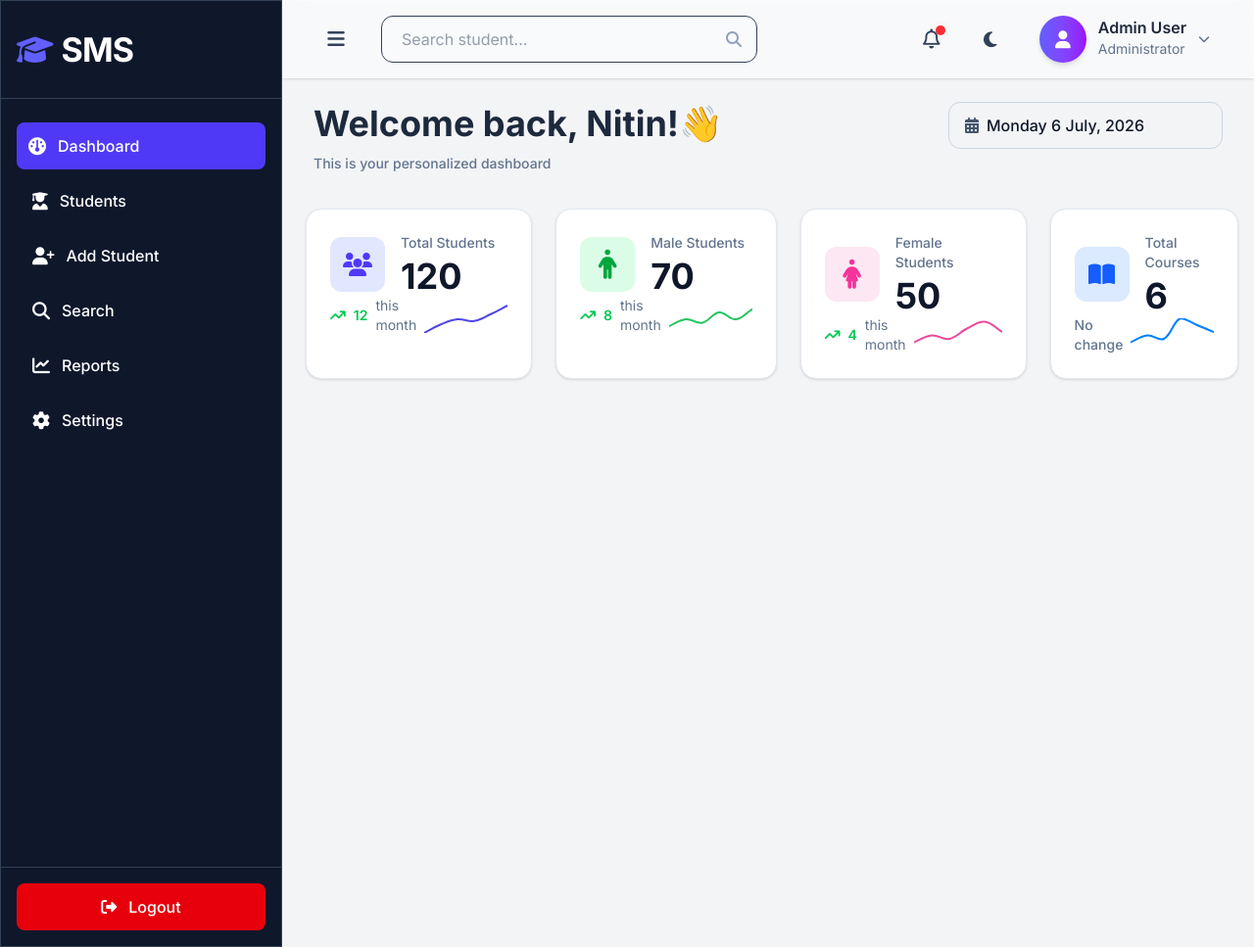
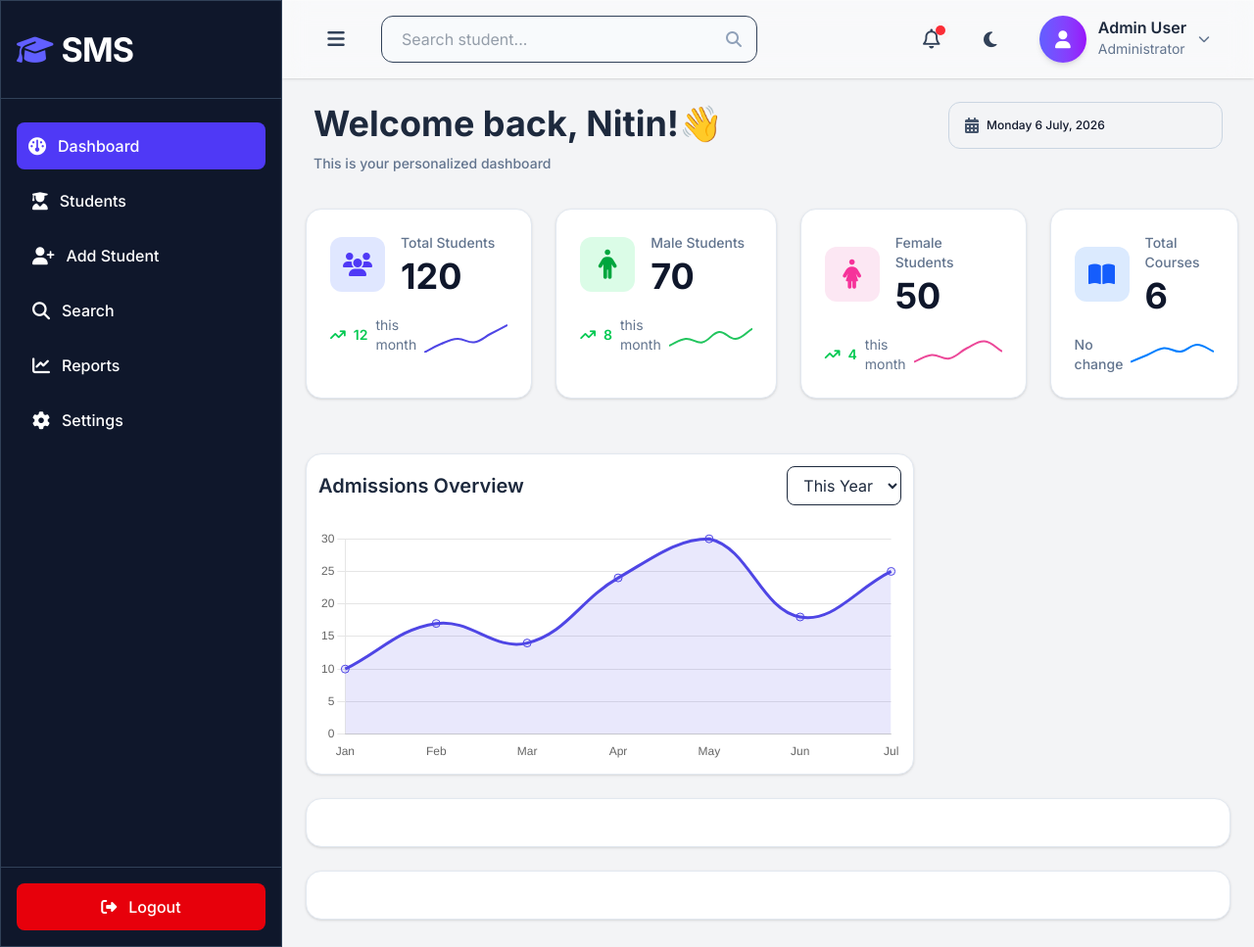
Before and after one commit to Nitin0259/Student-Management-System, a Django app: page /dashboard/ in a window 1280 px wide. Shown: the whole page at 98% size. Run offline with Django 5.2, Linux system fonts and the light colour scheme; a user stored in the database is signed in.

Commit message:
Adding some chart

```diff
--- a/MainApp/static/src/input.css
+++ b/MainApp/static/src/input.css
@@ -1,3 +1,6 @@
 @import "tailwindcss";
 
+@source "../../templates";
+@source "../../**/*.py";
+
 @custom-variant dark (&:where(.dark, .dark *));
--- a/MainApp/static/src/output.css
+++ b/MainApp/static/src/output.css
@@ -21,7 +21,6 @@
     --color-blue-700: oklch(48.8% 0.243 264.376);
     --color-blue-900: oklch(37.9% 0.146 265.522);
     --color-indigo-100: oklch(93% 0.034 272.788);
-    --color-indigo-400: oklch(67.3% 0.182 276.935);
     --color-indigo-500: oklch(58.5% 0.233 277.117);
     --color-indigo-600: oklch(51.1% 0.262 276.966);
     --color-indigo-700: oklch(45.7% 0.24 277.023);
@@ -44,8 +43,6 @@
     --color-white: #fff;
     --spacing: 0.25rem;
     --container-md: 28rem;
-    --container-2xl: 42rem;
-    --container-5xl: 64rem;
     --text-xs: 0.75rem;
     --text-xs--line-height: calc(1 / 0.75);
     --text-sm: 0.875rem;
@@ -60,10 +57,6 @@
     --text-3xl--line-height: calc(2.25 / 1.875);
     --text-4xl: 2.25rem;
     --text-4xl--line-height: calc(2.5 / 2.25);
-    --text-5xl: 3rem;
-    --text-5xl--line-height: 1;
-    --text-6xl: 3.75rem;
-    --text-6xl--line-height: 1;
     --font-weight-medium: 500;
     --font-weight-semibold: 600;
     --font-weight-bold: 700;
@@ -275,11 +268,17 @@
   .z-50 {
     z-index: 50;
   }
+  .col-span-2 {
+    grid-column: span 2 / span 2;
+  }
+  .col-span-3 {
+    grid-column: span 3 / span 3;
+  }
   .mt-1 {
     margin-top: var(--spacing);
   }
-  .mt-6 {
-    margin-top: calc(var(--spacing) * 6);
+  .mt-5 {
+    margin-top: calc(var(--spacing) * 5);
   }
   .mr-6 {
     margin-right: calc(var(--spacing) * 6);
@@ -897,6 +881,14 @@
       }
     }
   }
+  .hover\:-translate-y-1 {
+    &:hover {
+      @media (hover: hover) {
+        --tw-translate-y: calc(var(--spacing) * -1);
+        translate: var(--tw-translate-x) var(--tw-translate-y);
+      }
+    }
+  }
   .hover\:bg-blue-700 {
     &:hover {
       @media (hover: hover) {
@@ -985,17 +982,20 @@
       display: block;
     }
   }
+  .lg\:text-xs {
+    @media (width >= 64rem) {
+      font-size: var(--text-xs);
+      line-height: var(--tw-leading, var(--text-xs--line-height));
+    }
+  }
+  .xl\:grid-cols-3 {
+    @media (width >= 80rem) {
+      grid-template-columns: repeat(3, minmax(0, 1fr));
+    }
+  }
   .dark\:border-slate-700 {
     &:where(.dark, .dark *) {
       border-color: var(--color-slate-700);
-    }
-  }
-  .dark\:bg-indigo-500\/20 {
-    &:where(.dark, .dark *) {
-      background-color: color-mix(in srgb, oklch(58.5% 0.233 277.117) 20%, transparent);
-      @supports (color: color-mix(in lab, red, red)) {
-        background-color: color-mix(in oklab, var(--color-indigo-500) 20%, transparent);
-      }
     }
   }
   .dark\:bg-slate-800 {
@@ -1006,11 +1006,6 @@
   .dark\:bg-slate-900 {
     &:where(.dark, .dark *) {
       background-color: var(--color-slate-900);
-    }
-  }
-  .dark\:text-indigo-400 {
-    &:where(.dark, .dark *) {
-      color: var(--color-indigo-400);
     }
   }
   .dark\:text-slate-50 {
--- a/MainApp/templates/base.html
+++ b/MainApp/templates/base.html
@@ -152,7 +152,7 @@
     // Total student
     createMiniChart(
       "totalStudentsChart",
-    [20, 25, 28, 27, 31, 36],
+      [20, 25, 28, 26, 31, 36],
       "#4f46e5"
     );
     // Male Student
@@ -171,9 +171,62 @@
     // Total courses
     createMiniChart(
       "totalCoursesChart",
-      [8, 10, 9, 15, 13, 11],
+      [8, 10, 12, 11, 13, 11],
       "#007fff"
     )
+
+    // Admission-overview chart
+    new Chart(document.getElementById("admissionChart"), {
+
+      type: "line",
+
+      data: {
+
+        labels: ["Jan", "Feb", "Mar", "Apr", "May", "Jun", "Jul"],
+
+        datasets: [{
+
+          data: [10, 17, 14, 24, 30, 18, 25],
+
+          borderColor: "#4f46e5",
+
+          backgroundColor: "rgba(79,70,229,.12)",
+
+          fill: true,
+
+          pointRadius: 4,
+
+          pointHoverRadius: 6,
+
+          tension: .4
+
+        }]
+
+      },
+
+      options: {
+
+        plugins: {
+          legend: {
+            display: false
+          }
+        },
+
+        scales: {
+          x: {
+            grid: {
+              display: false
+            }
+          },
+
+          y: {
+            beginAtZero: true
+          }
+        }
+
+      }
+
+    });
 
   </script>
 </body>
--- a/MainApp/templates/dashboard.html
+++ b/MainApp/templates/dashboard.html
@@ -24,14 +24,15 @@
 
 <div style="display:grid;grid-template-columns:repeat(4,1fr);gap:24px;padding:28px 24px;">
 
-  <div class="bg-white dark:bg-slate-800 rounded-2xl border border-slate-200 dark:border-slate-700 p-6 shadow-sm hover:-translate-y-1 hover:shadow-lg transition-all duration-300 cursor-pointer">
+  <div
+    class="bg-white dark:bg-slate-800 rounded-2xl border border-slate-200 dark:border-slate-700 p-6 shadow-sm hover:-translate-y-1 hover:shadow-lg transition-all duration-300 cursor-pointer">
     <div class="flex items-center gap-4">
       <div class="w-14 h-14 rounded-xl bg-indigo-100 flex items-center justify-center shrink-0">
         <i class="fa-solid fa-users text-2xl text-indigo-600"></i>
       </div>
       <div>
         <p class="text-sm font-medium text-slate-500">Total Students</p>
-        <h2 class="text-4xl font-bold text-slate-900 mt-1">120</h2>
+        <h2 class="text-4xl font-bold text-slate-900 dark:text-white mt-1">120</h2>
       </div>
     </div>
     <div class="mt-5 flex items-center gap-2">
@@ -42,14 +43,15 @@
     </div>
   </div>
 
-  <div class="bg-white dark:bg-slate-800 rounded-2xl border border-slate-200 dark:border-slate-700 p-6 shadow-sm hover:-translate-y-1 hover:shadow-lg transition-all duration-300 cursor-pointer">
+  <div
+    class="bg-white dark:bg-slate-800 rounded-2xl border border-slate-200 dark:border-slate-700 p-6 shadow-sm hover:-translate-y-1 hover:shadow-lg transition-all duration-300 cursor-pointer">
     <div class="flex items-center gap-4">
       <div class="w-14 h-14 rounded-xl bg-green-100 flex items-center justify-center shrink-0">
         <i class="fa-solid fa-person text-3xl text-green-600"></i>
       </div>
       <div>
         <p class="text-sm font-medium text-slate-500">Male Students</p>
-        <h2 class="text-4xl font-bold text-slate-900 mt-1">70</h2>
+        <h2 class="text-4xl font-bold text-slate-900 dark:text-white mt-1">70</h2>
       </div>
     </div>
     <div class="mt-5 flex items-center gap-2">
@@ -60,14 +62,15 @@
     </div>
   </div>
 
-  <div class="bg-white dark:bg-slate-800 rounded-2xl border border-slate-200 dark:border-slate-700 p-6 shadow-sm hover:-translate-y-1 hover:shadow-lg transition-all duration-300 cursor-pointer">
+  <div
+    class="bg-white dark:bg-slate-800 rounded-2xl border border-slate-200 dark:border-slate-700 p-6 shadow-sm hover:-translate-y-1 hover:shadow-lg transition-all duration-300 cursor-pointer">
     <div class="flex items-center gap-4">
       <div class="w-14 h-14 rounded-xl bg-pink-100 flex items-center justify-center shrink-0">
         <i class="fa-solid fa-person-dress text-3xl text-pink-500"></i>
       </div>
       <div>
         <p class="text-sm font-medium text-slate-500">Female Students</p>
-        <h2 class="text-4xl font-bold text-slate-900 mt-1">50</h2>
+        <h2 class="text-4xl font-bold text-slate-900 dark:text-white mt-1">50</h2>
       </div>
     </div>
     <div class="mt-5 flex items-center gap-2">
@@ -78,14 +81,15 @@
     </div>
   </div>
 
-  <div class="bg-white dark:bg-slate-800 rounded-2xl border border-slate-200 dark:border-slate-700 p-6 shadow-sm hover:-translate-y-1 hover:shadow-lg transition-all duration-300 cursor-pointer">
+  <div
+    class="bg-white dark:bg-slate-800 rounded-2xl border border-slate-200 dark:border-slate-700 p-6 shadow-sm hover:-translate-y-1 hover:shadow-lg transition-all duration-300 cursor-pointer">
     <div class="flex items-center gap-4">
-      <div class="w-14 h-14 rounded-xl bg-blue-100 flex items-center justify-center shrink-0">
+      <div class="w-14 h-14 rounded-xl bg-blue-100   flex items-center justify-center shrink-0">
         <i class="fa-solid fa-book-open text-2xl text-blue-600"></i>
       </div>
       <div>
         <p class="text-sm font-medium text-slate-500">Total Courses</p>
-        <h2 class="text-4xl font-bold text-slate-900 mt-1">6</h2>
+        <h2 class="text-4xl font-bold text-slate-900 dark:text-white mt-1">6</h2>
       </div>
     </div>
     <div class="mt-5 flex items-center gap-2">
@@ -95,4 +99,29 @@
   </div>
 
 </div>
+
+<div style="display:grid;grid-template-columns:repeat(3,1fr);gap:24px;padding:28px 24px;">
+  <div
+    class="col-span-2 bg-white dark:bg-slate-800 rounded-2xl shadow-sm border border-slate-200 dark:border-slate-700 p-3">
+    <div class="flex justify-between items-center mb-6">
+      <h3 class="text-xl font-semibold">
+        Admissions Overview
+      </h3>
+
+      <select class="border rounded-lg px-3 py-2">
+        <option>This Year</option>
+      </select>
+    </div>
+    <canvas id="admissionChart" height="120"></canvas>
+  </div>
+
+  <div
+    class="col-span-3 bg-white dark:bg-slate-800 rounded-2xl shadow-sm border border-slate-200 dark:border-slate-700 p-6">
+
+  </div>
+  <div
+    class="col-span-3 bg-white dark:bg-slate-800 rounded-2xl shadow-sm border border-slate-200 dark:border-slate-700 p-6">
+
+  </div>
+</div>
 {% endblock %}
```
Also changed, not shown: other parts of MainApp/static/src/output.css (+17 -27 lines), db.sqlite3. Lines whose indentation alone changed are shown as unchanged.
